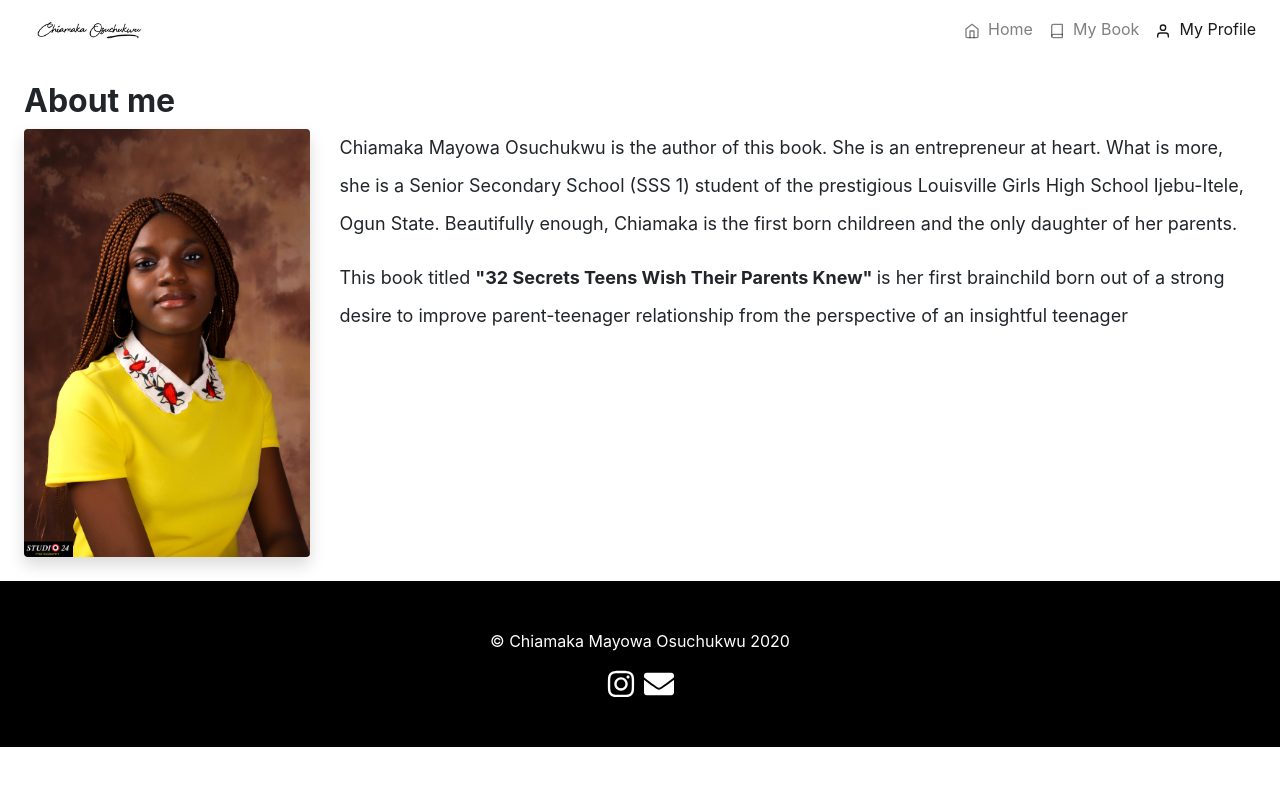
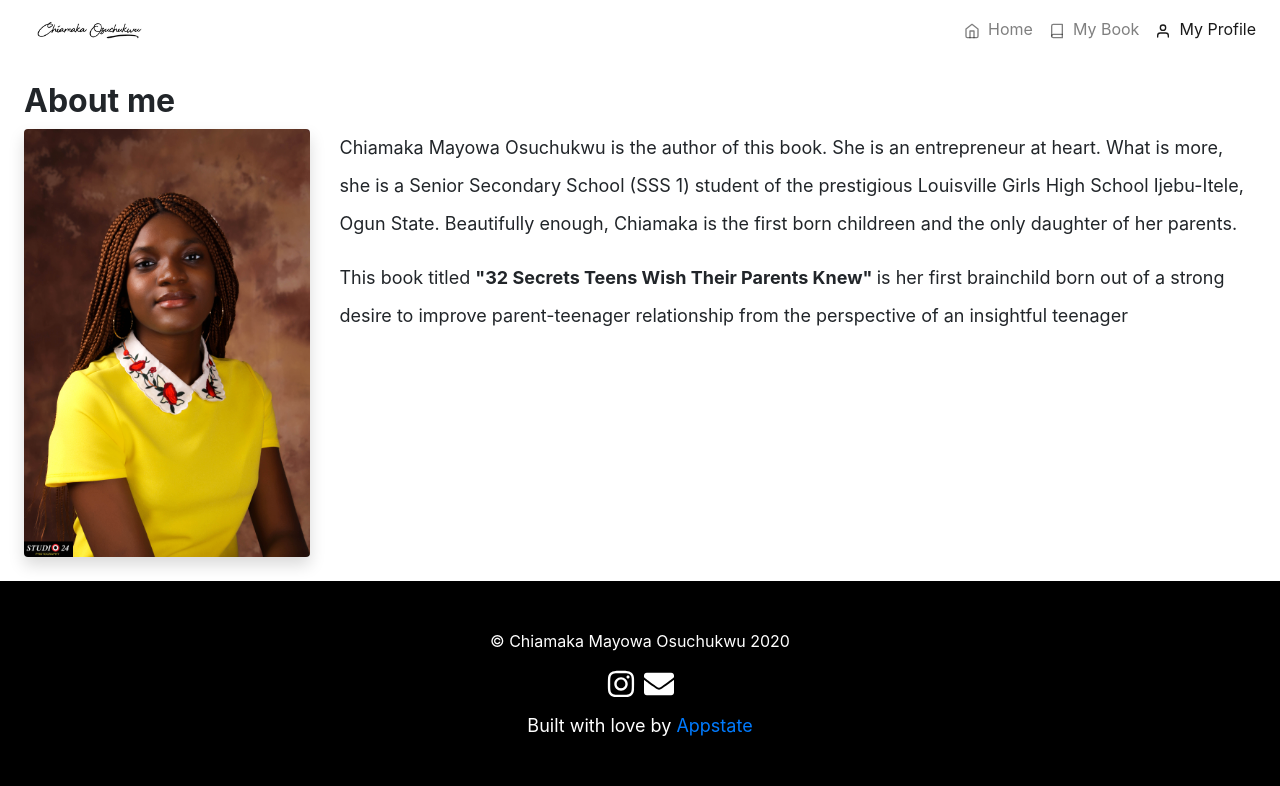
Before and after one commit to oyeolamilekan/chiamaka, a React (Create React App) app: page /profile in a window 1280 px wide. Shown: the top 786 px of the page. Built offline with nearby package versions, Linux system fonts and the light colour scheme.

Commit message:
added refer

```diff
--- a/src/components/footer.js
+++ b/src/components/footer.js
@@ -1,9 +1,6 @@
-import "../styles/footer.css"
+import "../styles/footer.css";
 
-import {
-  FaEnvelope,
-  FaInstagram,
-} from "react-icons/fa";
+import { FaEnvelope, FaInstagram } from "react-icons/fa";
 
 import React from "react";
 
@@ -23,16 +20,26 @@ export default function Footer() {
             <FaTwitter size={30} className="icon-color"/>
           </a> */}
           <a href="https://www.instagram.com/chiamaka.mayowa/" className="mr-2">
-            <FaInstagram size={30} className="icon-color"/>
+            <FaInstagram size={30} className="icon-color" />
           </a>
           {/* <a href="https://www.linkedin.com/in/omotosho-ahmed-damilare-377b43147" className="mr-2">
             {" "}
             <FaLinkedin size={30} className="icon-color"/>{" "}
           </a> */}
           <a href="mailto:chimayosuchuks2@gmail.com">
-            <FaEnvelope size={30} className="icon-color"/>{" "}
+            <FaEnvelope size={30} className="icon-color" />{" "}
           </a>
         </div>
+        <p className="text-center text-white mt-2">
+          Built with love by{" "}
+          <a
+            href="https://appstate.co/"
+            target="_blank"
+            rel="noopener noreferrer"
+          >
+            Appstate
+          </a>{" "}
+        </p>
       </div>
     </div>
   );
```
